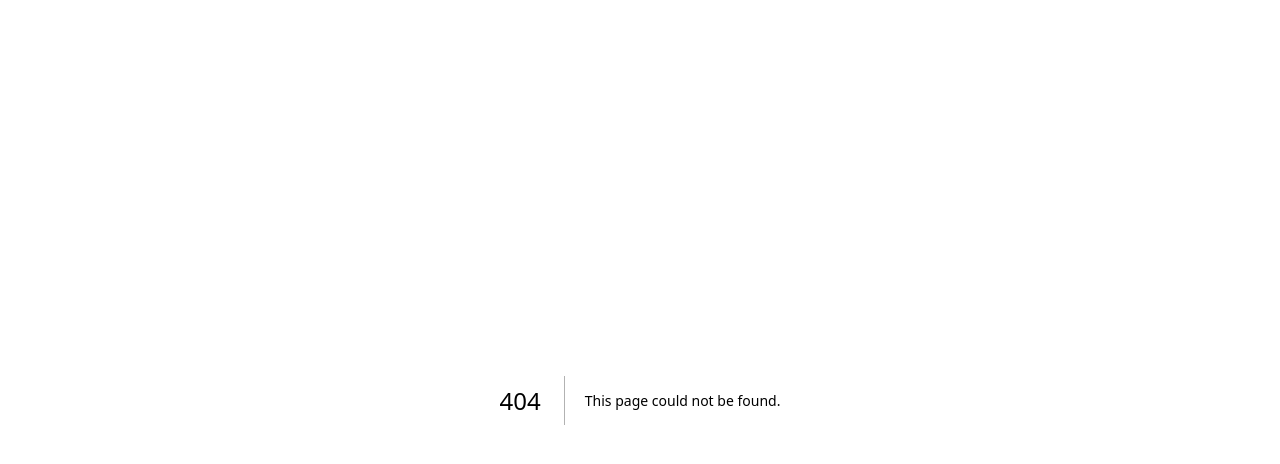
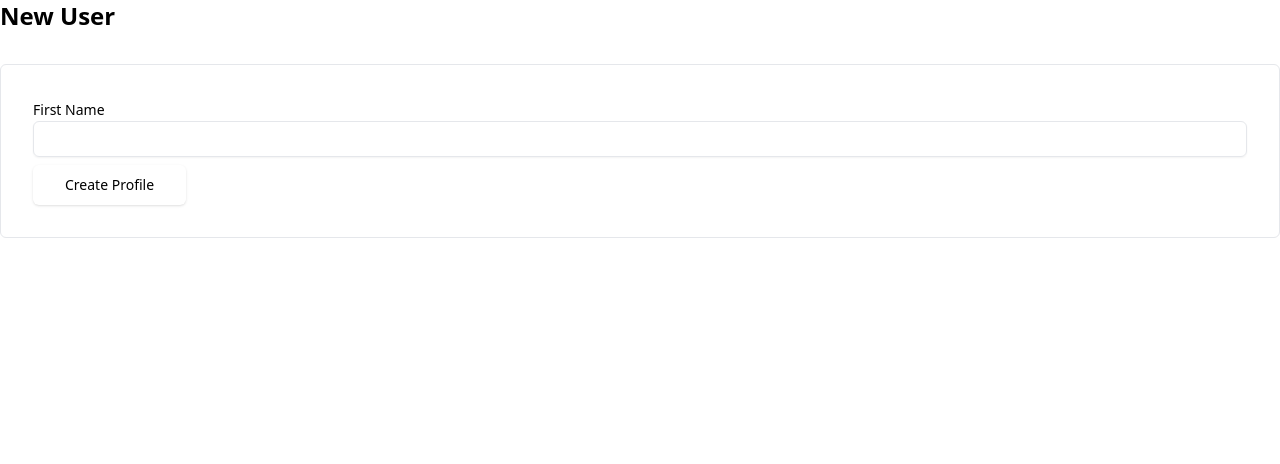
Before and after one commit to kharvirakesh/airbnb, a Next.js app: page /profile/create in a window 1280 px wide. Before the commit this address had no page. Shown: the top 464 px of the page. Built offline with nearby package versions, Linux system fonts and the light colour scheme.

Commit message:
fix: profile route fix

```diff
--- /dev/null
+++ b/src/pages/profile/create/index.tsx
@@ -0,0 +1,31 @@
+import { Button } from "@/components/ui/button";
+import { Input } from "@/components/ui/input";
+import { Label } from "@/components/ui/label";
+
+const createProfileAction = async(formData: FormData) => {
+  'use server';
+  const firstName = formData.get('firstName') as string;
+  console.log(firstName)
+}
+
+function createProfilePage() {
+  return (
+      <div>
+        <section>
+            <h1 className='text-2xl font-semibold mb-8 capitalize'>new user</h1>
+            <div className='border p-8 rounded-md '>
+                <form action={createProfileAction}>
+                  <div className="mb-2">
+                    <Label htmlFor="firstName">First Name</Label>
+                    <Input type="text" id="firstName" name="firstName" />
+                  </div>
+                  <Button type="submit" size="lg">
+                      Create Profile
+                  </Button>
+                </form>
+            </div>
+        </section>
+      </div>
+  );
+}
+export default createProfilePage;
--- a/src/utils/links.ts
+++ b/src/utils/links.ts
@@ -10,5 +10,5 @@
     { href: '/reviews ', label: 'reviews' },
     { href: '/rentals/create ', label: 'create rental' },
     { href: '/rentals', label: 'my rentals' },
-    { href: '/profile ', label: 'profile' },
+    // { href: '/profile ', label: 'profile' },
   ];
```
Also changed, not shown: src/components/common/Navbar/DarkMode.tsx (+0 -17 lines), src/components/common/Navbar/LinksDropdown.tsx (+0 -22 lines).
